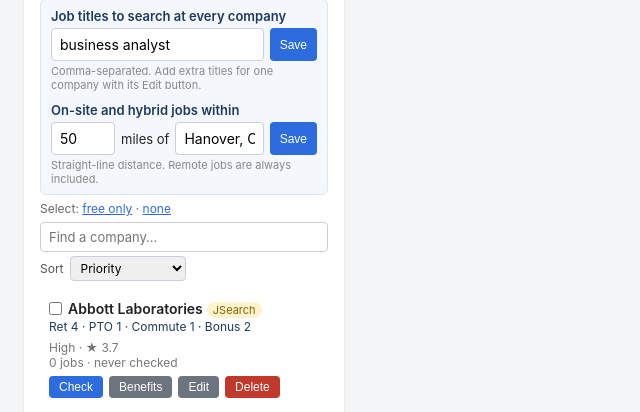
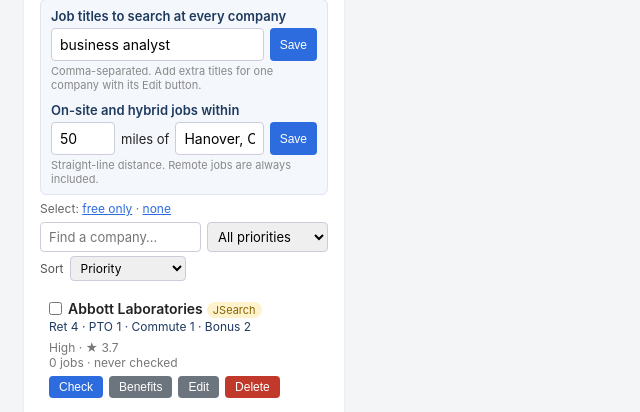
Before and after one commit to ericjbergan/job-search, a Flask app: page / in a window 1280 px wide. Shown: the part 821-1233 px from the top of the page, without its empty margins (0-640 px from the left). Run offline with Flask 2, Linux system fonts and the light colour scheme; data comes from the database, SQL or seed files in the repository; data that the repository does not hold is empty.

Commit message:
Company search: priority dropdown, match priority labels, plain contains
- Priority dropdown beside "Find a company" (All / each priority / none)
- The text box matches the company name or its priority label
- Matching is a plain case- and punctuation-insensitive "contains"
  (the letters-in-order fuzzy match was confusing)

Co-Authored-By: Claude Opus 5.5 <noreply@anthropic.com>

```diff
--- a/static/app.js
+++ b/static/app.js
@@ -317,14 +317,20 @@ async function loadCompanies() {
     renderCompanies();
 }
 
-// Loose match for the company search box: "jpm" finds JPMorgan Chase, "childrens" finds Nationwide Children's,
-// and letters in order also match ("ntwd" -> Nationwide).
+// Company search box: the name (or priority) contains what's typed, ignoring case and punctuation,
+// so "childrens" finds Nationwide Children's and "jp" finds JPMorgan Chase.
 function companyMatches(name, query) {
-    const n = name.toLowerCase().replace(/[^a-z0-9]/g, ''), q = query.toLowerCase().replace(/[^a-z0-9]/g, '');
-    if (!q || n.includes(q)) return true;
-    let i = 0;
-    for (const ch of n) if (ch === q[i] && ++i === q.length) return true;
-    return false;
+    const clean = s => s.toLowerCase().replace(/[^a-z0-9]/g, '');
+    return !query || clean(name).includes(clean(query));
+}
+
+// Priority choices for the dropdown, built once from the app's priority list.
+function fillPriorityFilter() {
+    const select = document.getElementById('priorityFilter');
+    if (select.options.length > 1 || !state.priorities) return;
+    select.innerHTML = '<option value="">All priorities</option>' +
+        Object.entries(state.priorities).map(([key, label]) => `<option value="${esc(key)}">${esc(label)}</option>`).join('') +
+        '<option value="none">No priority</option>';
 }
 
 function renderCompanies() {
@@ -334,10 +340,18 @@ function renderCompanies() {
         return;
     }
     updateCheckSelectedButton();
+    fillPriorityFilter();
     const query = document.getElementById('companyFilter').value.trim();
-    const shown = state.companies.filter(c => companyMatches(c.name, query));
+    const priority = document.getElementById('priorityFilter').value;
+    // The text box matches the name or the priority label ("m" finds Liberty Mutual and Medium companies);
+    // the dropdown narrows to one priority.
+    const shown = state.companies.filter(c => {
+        const label = c.priority ? (state.priorities[c.priority] || '') : '';
+        if (priority === 'none' ? c.priority : priority && String(c.priority) !== priority) return false;
+        return companyMatches(c.name, query) || (label && companyMatches(label, query));
+    });
     if (shown.length === 0) {
-        list.innerHTML = `<li class="empty">No company matches “${esc(query)}”.</li>`;
+        list.innerHTML = `<li class="empty">No company matches${query ? ` “${esc(query)}”` : ''}${priority ? ' at that priority' : ''}.</li>`;
         return;
     }
     list.innerHTML = shown.map(c => {
--- a/static/style.css
+++ b/static/style.css
@@ -258,3 +258,6 @@ button.flag.save-co-btn:hover { background: #eaf1fd; }
 .job-sub .work-mode.none { font-size: 12px; padding: 0; }
 .score-line.unrated { color: #999; }
 .company-filter { margin: 0 0 8px; padding: 6px 8px; font-size: 13px; }
+.company-filter-row { display: flex; gap: 6px; margin: 0 0 8px; }
+.company-filter-row .company-filter { margin: 0; flex: 1; min-width: 0; }
+.company-filter-row select { width: auto; margin: 0; padding: 5px 6px; font-size: 13px; }
--- a/templates/index.html
+++ b/templates/index.html
@@ -95,8 +95,13 @@
                 </div>
                 <div class="select-links">Select: <a onclick="selectCompanies('free')">free only</a> ·
                     <a onclick="selectCompanies('none')">none</a></div>
-                <input id="companyFilter" class="company-filter" placeholder="Find a company…" oninput="renderCompanies()"
-                       aria-label="Find a company">
+                <div class="company-filter-row">
+                    <input id="companyFilter" class="company-filter" placeholder="Find a company…" oninput="renderCompanies()"
+                           aria-label="Find a company by name or priority">
+                    <select id="priorityFilter" onchange="renderCompanies()" aria-label="Show one priority">
+                        <option value="">All priorities</option>
+                    </select>
+                </div>
                 <label class="sort-companies">Sort
                     <select id="companySort" onchange="setCompanySort(this.value)">
                         <option value="priority">Priority</option>
```
